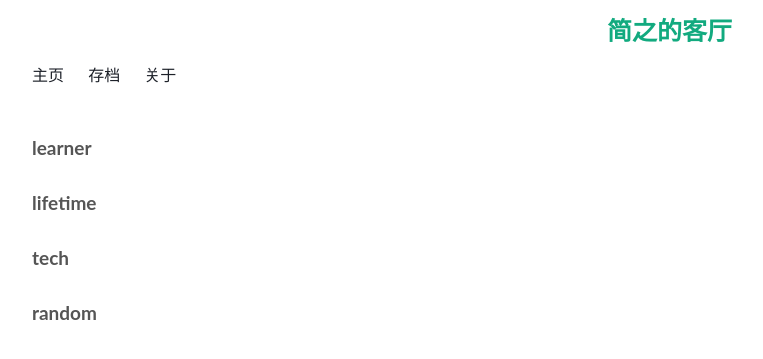
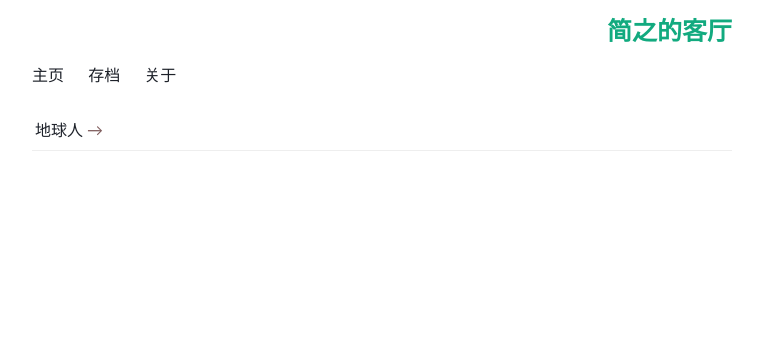
Before and after one commit to WillWang-X/willwang-x.github.io, a Jekyll site: the page built from humans.html, in a window 1280 px wide. Shown: the top 359 px of the page, without its empty margins (258-1021 px from the left). Built offline with Jekyll 4.4.1, drawn with Linux system fonts in a browser that asks for light colours.

Commit message:
Add humans

```diff
--- a/humans.html
+++ b/humans.html
@@ -2,14 +2,15 @@
 layout: default
 title: 关键词
 permalink: /humans/
+keywords:
+  - keywords
+  - humans
 ---
 <div class="wrapper">
-{% for tag in site.tags %}
-<a name="{{ tag | first }}"><h2>{{ tag | first }}</h2></a>
-    <ul  class="unstyled">
-    {% for post in tag.last %}
-      <li><a href="{{ humans.url }}">{{ humans.title }}</a></li>
-    {% endfor %}
-    </ul>
+<ul class="postsList">
+{% for post in site.humans limit: 50%}
+<li><span>{{ post.date | date: "%b %d, %Y" }}</span> <a href="{{ post.url }}">{{ post.title }}</a></li>
 {% endfor %}
+<li><a class="btn"  href="/humans/">地球人</a> →</li>
+</ul>
 </div>
```
Also changed, not shown: _includes/themes/effector-wide/human.html (added, +8 -0 lines).
